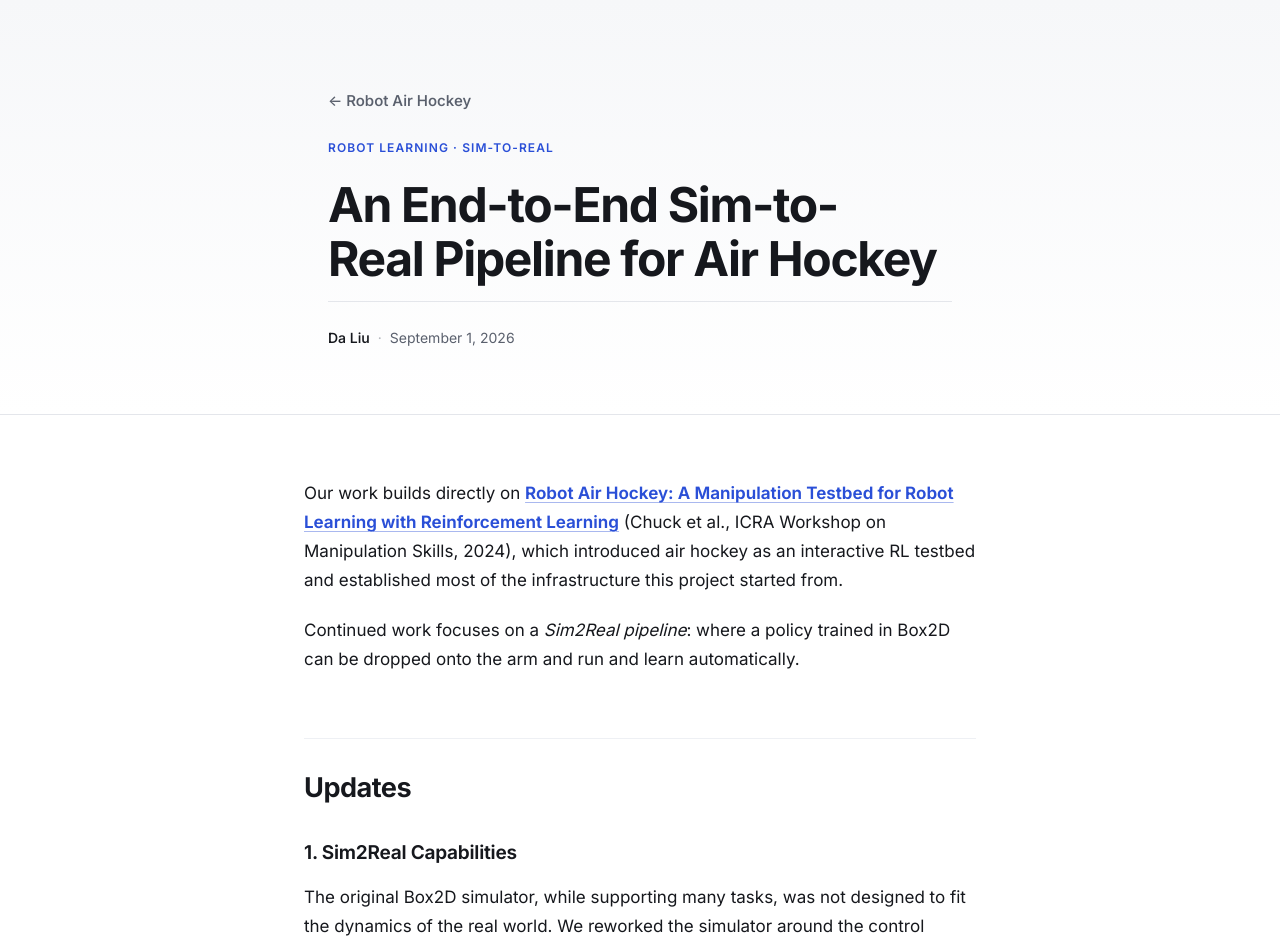
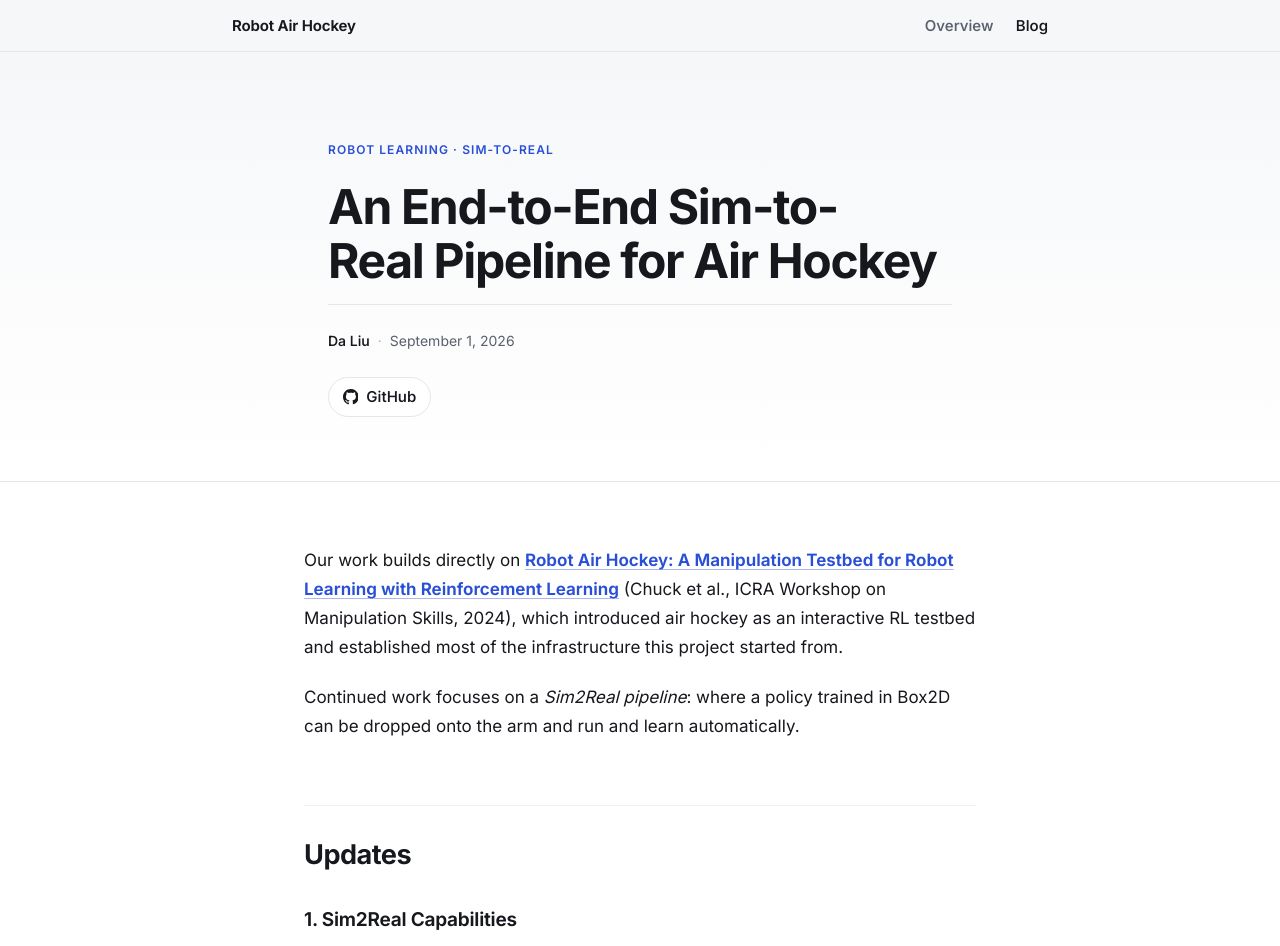
Before and after one commit to air-hockey-rl/air-hockey-rl.github.io, a Jekyll site: the page built from _posts/2026-09-01-from-testbed-to-robot.md, in a window 1280 px wide. Shown: the top 946 px of the page. Built offline with Jekyll 4.4.1, drawn with Linux system fonts in a browser that asks for light colours.

Commit message:
Add site nav, a /blog/ index, and a GitHub link in the hero
Every page now carries a nav bar linking Overview (/) and Blog (/blog/),
replacing the back-link that only pointed home. Posts set `blog: true` so
the nav marks the section they belong to while you are reading one.

The post list moves off the overview page into blog.md, which loops over
site.posts and shows each post's description, so a new file in _posts/
appears there on its own.

The hero gains a GitHub button under the title, driven by site.repo_url.

Co-Authored-By: Claude Opus 5 (1M context) <noreply@anthropic.com>
Claude-Session: https://claude.ai/code/session_01Go73bdBfra2FjiaB4pF29H

```diff
--- a/_layouts/post.html
+++ b/_layouts/post.html
@@ -26,9 +26,18 @@
 </head>
 <body>
 
+<nav class="site-nav" aria-label="Site">
+  <div class="wrap">
+    <a class="brand" href="{{ '/' | relative_url }}">{{ site.title }}</a>
+    <span class="nav-links">
+      <a href="{{ '/' | relative_url }}"{% if page.home %} aria-current="page"{% endif %}>Overview</a>
+      <a href="{{ '/blog/' | relative_url }}"{% if page.blog %} aria-current="page"{% endif %}>Blog</a>
+    </span>
+  </div>
+</nav>
+
 <header class="site-hero">
   <div class="wrap">
-    {% unless page.home %}<p class="backlink"><a href="{{ '/' | relative_url }}"><span aria-hidden="true">&larr;</span> {{ site.title }}</a></p>{% endunless %}
     {% if page.eyebrow or site.eyebrow %}<p class="eyebrow">{{ page.eyebrow | default: site.eyebrow }}</p>{% endif %}
     <h1>{{ page.title }}</h1>
     {% if page.subtitle %}<p class="subtitle">{{ page.subtitle }}</p>{% endif %}
@@ -36,6 +45,12 @@
       {% if page.author %}<span class="author">{{ page.author }}</span>{% endif %}
       {% if page.author and page.date %}<span class="sep">&middot;</span>{% endif %}
       {% if page.date %}<time datetime="{{ page.date | date_to_xmlschema }}">{{ page.date | date: "%B %-d, %Y" }}</time>{% endif %}
+    </p>{% endif %}
+    {% if site.repo_url %}<p class="hero-links">
+      <a class="gh-link" href="{{ site.repo_url }}">
+        <svg viewBox="0 0 16 16" aria-hidden="true"><path d="M8 0C3.58 0 0 3.58 0 8c0 3.54 2.29 6.53 5.47 7.59.4.07.55-.17.55-.38 0-.19-.01-.82-.01-1.49-2.01.37-2.53-.49-2.69-.94-.09-.23-.48-.94-.82-1.13-.28-.15-.68-.52-.01-.53.63-.01 1.08.58 1.23.82.72 1.21 1.87.87 2.33.66.07-.52.28-.87.51-1.07-1.78-.2-3.64-.89-3.64-3.95 0-.87.31-1.59.82-2.15-.08-.2-.36-1.02.08-2.12 0 0 .67-.21 2.2.82.64-.18 1.32-.27 2-.27.68 0 1.36.09 2 .27 1.53-1.04 2.2-.82 2.2-.82.44 1.1.16 1.92.08 2.12.51.56.82 1.27.82 2.15 0 3.07-1.87 3.75-3.65 3.95.29.25.54.73.54 1.48 0 1.07-.01 1.93-.01 2.2 0 .21.15.46.55.38A8.01 8.01 0 0 0 16 8c0-4.42-3.58-8-8-8z"/></svg>
+        GitHub
+      </a>
     </p>{% endif %}
   </div>
 </header>
--- a/assets/css/main.css
+++ b/assets/css/main.css
@@ -190,19 +190,71 @@ a:hover { text-decoration-color: currentColor; }
 
 /* ---- navigation and post index ------------------------------------------ */
 
-/* Sits above the eyebrow on every page but the landing page. */
-.backlink {
-  margin: 0 0 1.5rem;
+.site-nav {
+  background: var(--surface);
+  border-bottom: 1px solid var(--rule);
   font-size: 0.9375rem;
-  font-weight: 550;
 }
 
-.backlink a {
-  color: var(--muted);
+.site-nav .wrap {
+  display: flex;
+  align-items: center;
+  gap: 1.5rem;
+  max-width: var(--wide);
+  padding-block: 0.8rem;
+}
+
+.site-nav .brand {
+  color: var(--fg);
+  font-weight: 650;
+  letter-spacing: -0.01em;
   text-decoration: none;
 }
 
-.backlink a:hover { color: var(--accent); }
+.site-nav .nav-links {
+  display: flex;
+  gap: 1.4rem;
+  margin-left: auto;
+}
+
+.site-nav .nav-links a {
+  color: var(--muted);
+  font-weight: 550;
+  text-decoration: none;
+}
+
+.site-nav .nav-links a:hover { color: var(--accent); }
+.site-nav .nav-links a[aria-current] { color: var(--fg); }
+
+/* GitHub mark under the title (and byline, on pages that have one). */
+.hero-links { margin: 1.5rem 0 0; }
+
+.gh-link {
+  display: inline-flex;
+  align-items: center;
+  gap: 0.5rem;
+  padding: 0.4rem 0.85rem;
+  border: 1px solid var(--rule);
+  border-radius: 999px;
+  background: var(--bg);
+  color: var(--fg);
+  font-size: 0.9375rem;
+  font-weight: 550;
+  text-decoration: none;
+  transition: border-color 120ms ease, color 120ms ease;
+}
+
+.gh-link:hover {
+  border-color: var(--accent);
+  color: var(--accent);
+}
+
+.gh-link svg {
+  flex: none;
+  width: 1.05em;
+  height: 1.05em;
+  fill: currentColor;
+}
 
 .post-list {
   list-style: none;
@@ -225,12 +277,15 @@ a:hover { text-decoration-color: currentColor; }
 
 .post-list .title:hover { text-decoration: underline; }
 
-.post-list .post-meta {
+.post-list .post-meta,
+.post-list .summary {
   display: block;
   margin-top: 0.15rem;
   font-size: 0.9375rem;
   color: var(--muted);
 }
+
+.post-list .summary { margin-top: 0.3rem; }
 
 .post-list .sep { opacity: 0.45; }
 
```
Also changed, not shown: _posts/2026-09-01-from-testbed-to-robot.md (+1 -0 lines), blog.md (added, +24 -0 lines), index.md (+0 -14 lines), README.md.
